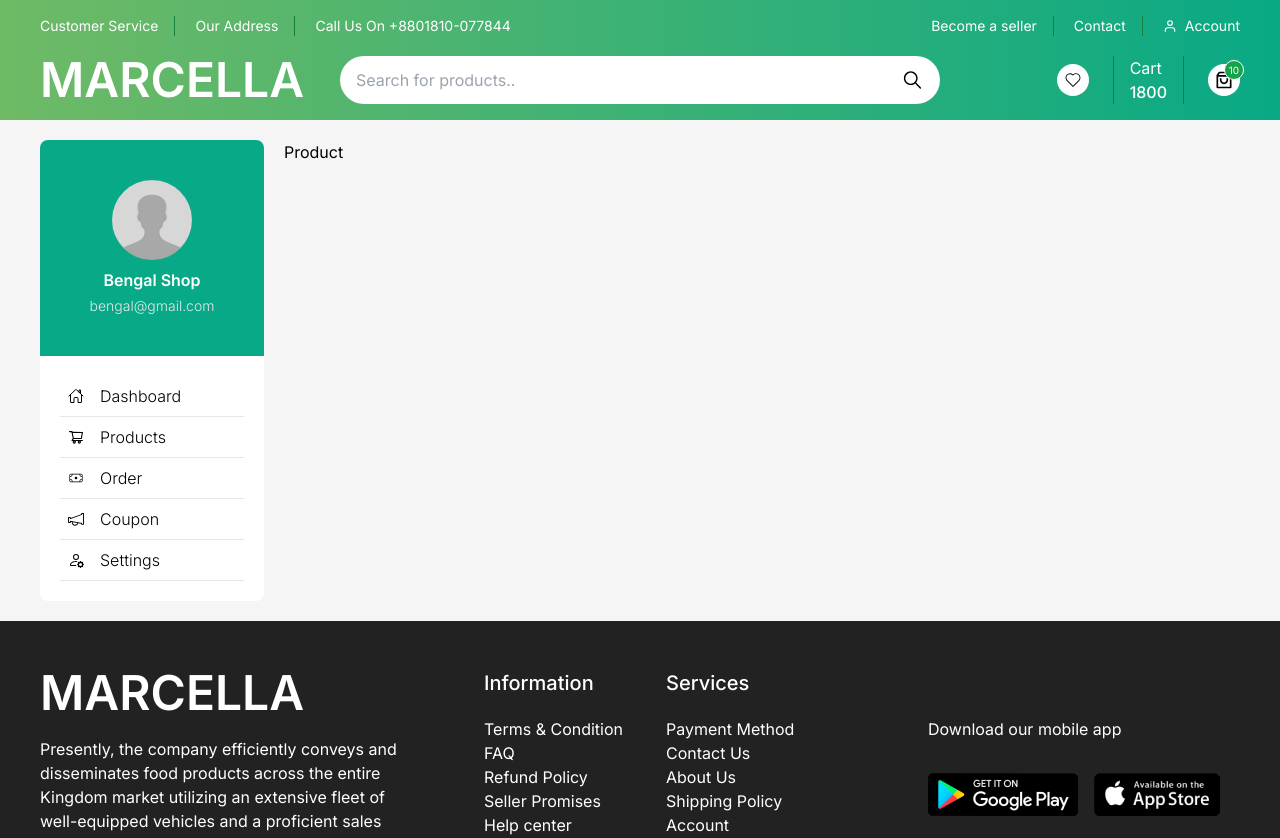
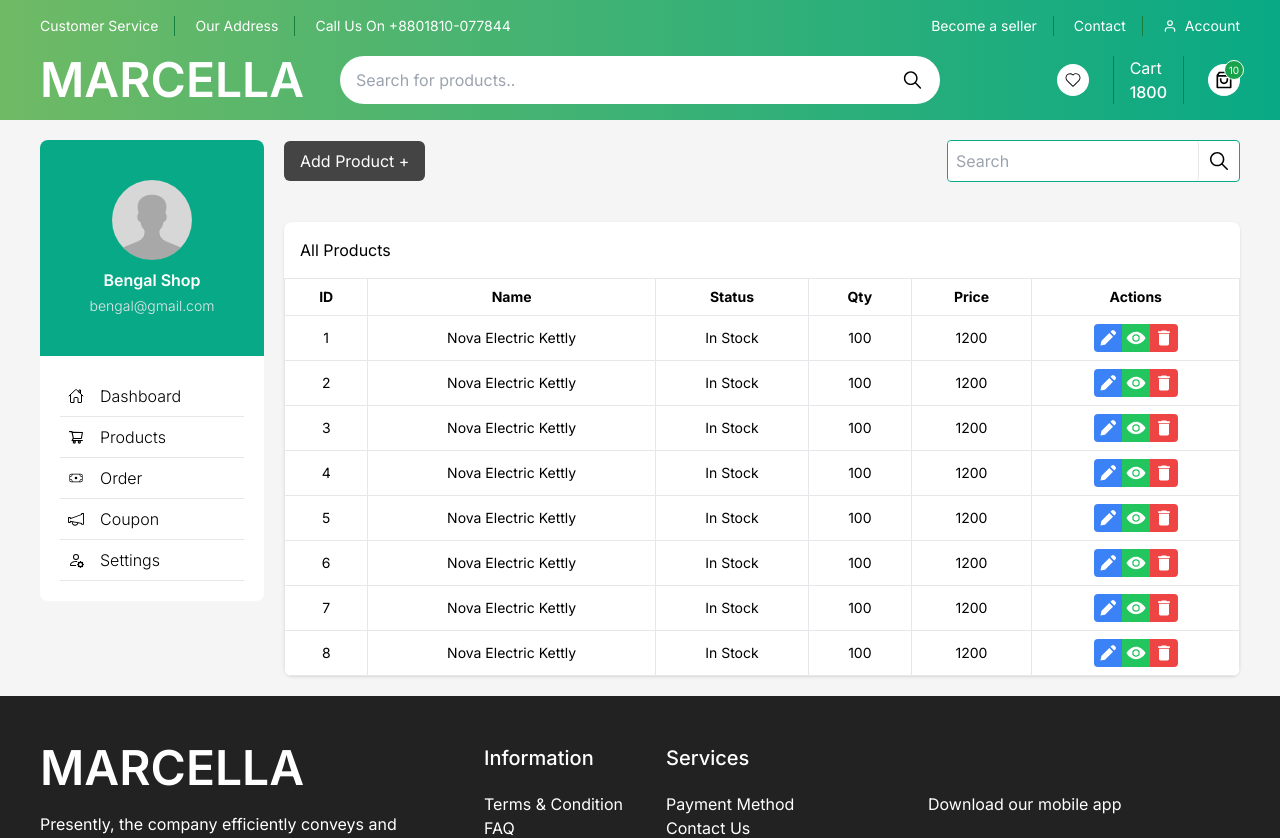
Before and after one commit to BengalSoftware/Marcella-Ecommerce-Frontend, a Next.js app: page /seller/product in a window 1280 px wide. Shown: the top 838 px of the page. Built offline with nearby package versions, Linux system fonts and the light colour scheme.

Commit message:
add product list in seller

```diff
--- a/src/app/seller/product/page.js
+++ b/src/app/seller/product/page.js
@@ -1,9 +1,19 @@
+import ProductTable from '@/components/seller/product/ProductTable';
+import Link from 'next/link';
 import React from 'react';
+import { IoIosSearch } from 'react-icons/io';
 
 const SellerProductPage = () => {
     return (
         <div>
-            <h1>Product</h1>
+            <div className='flex items-center justify-between'>
+                <Link href='/' className='bg-dark hover:bg-primary text-white px-4 py-2 rounded-md'>Add Product +</Link>
+                <div className='bg-white flex items-center rounded border border-primary pr-2'>
+                    <input className='p-2 rounded outline-none border-r mr-2' type='text' placeholder='Search' />
+                    <IoIosSearch className='text-2xl' />
+                </div>
+            </div>
+            <ProductTable />
         </div>
     );
 };
--- /dev/null
+++ b/src/components/seller/product/ProductTable.jsx
@@ -0,0 +1,49 @@
+import Link from 'next/link';
+import React from 'react';
+import { BiSolidPencil } from "react-icons/bi";
+import { IoEye } from "react-icons/io5";
+import { MdDelete } from "react-icons/md";
+
+const ProductTable = () => {
+    return (
+        <div class="overflow-x-auto mt-10 bg-white shadow rounded-lg">
+            <h1 className='p-4'>All Products</h1>
+            <table class="table-auto min-w-full bg-white border border-gray-300">
+                <thead>
+                    <tr>
+                        <th class="border px-4 py-2 text-sm text-center">ID</th>
+                        <th class="border px-4 py-2 text-sm text-center">Name</th>
+                        <th class="border px-4 py-2 text-sm text-center">Status</th>
+                        <th class="border px-4 py-2 text-sm text-center">Qty</th>
+                        <th class="border px-4 py-2 text-sm text-center">Price</th>
+                        <th class="border px-4 py-2 text-sm text-center">Actions</th>
+                    </tr>
+                </thead>
+                <tbody>
+                    {
+                        Array(8).fill().map((_, idx) =>
+                            <tr key={idx}>
+                                <td class="border px-4 py-2 text-sm text-center">{idx + 1}</td>
+                                <td class="border px-4 py-2 text-sm text-center"><p className='line-clamp-1'>Nova Electric Kettly</p></td>
+                                <td class="border px-4 py-2 text-sm text-center">In Stock</td>
+                                <td class="border px-4 py-2 text-sm text-center">100</td>
+                                <td class="border px-4 py-2 text-sm text-center">1200</td>
+                                <td class="border px-4 py-2 text-sm text-center">
+                                    <div className='flex items-center justify-center'>
+                                        <Link href='/' className='rounded-l bg-blue-500 hover:bg-blue-600 text-white text-xl p-1'><BiSolidPencil /></Link>
+                                        <Link href='/' className='bg-green-500 hover:bg-green-600 text-white text-xl p-1'><IoEye /></Link>
+                                        <button className='rounded-r bg-red-500 hover:bg-red-600 text-white text-xl p-1'>
+                                            <MdDelete />
+                                        </button>
+                                    </div>
+                                </td>
+                            </tr>
+                        )
+                    }
+                </tbody>
+            </table>
+        </div>
+    );
+};
+
+export default ProductTable;
```
